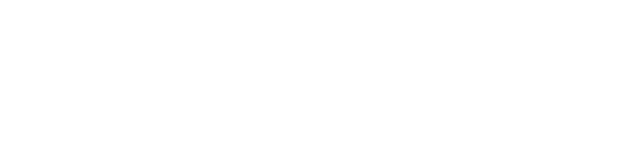
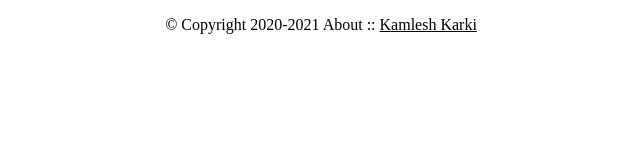
Before and after one commit to kamleshkarki/India_Economic_Forecasts2020, a plain HTML site: page index.html in a window 1280 px wide. Shown: the whole page, without its empty margins (319-959 px from the left). Drawn offline with Linux system fonts and the light colour scheme.

Commit message:
Update index.html

```diff
--- a/index.html
+++ b/index.html
@@ -29,4 +29,5 @@
 	                                 vizElement.parentNode.insertBefore(scriptElement, vizElement);
 	                </script>
 </body>
+	<center><p>&copy; Copyright 2020-2021 About :: <a href="https://public.tableau.com/profile/kamlesh5669#!/" style="color: black"> Kamlesh Karki </a></p></center>
 </html>
```
